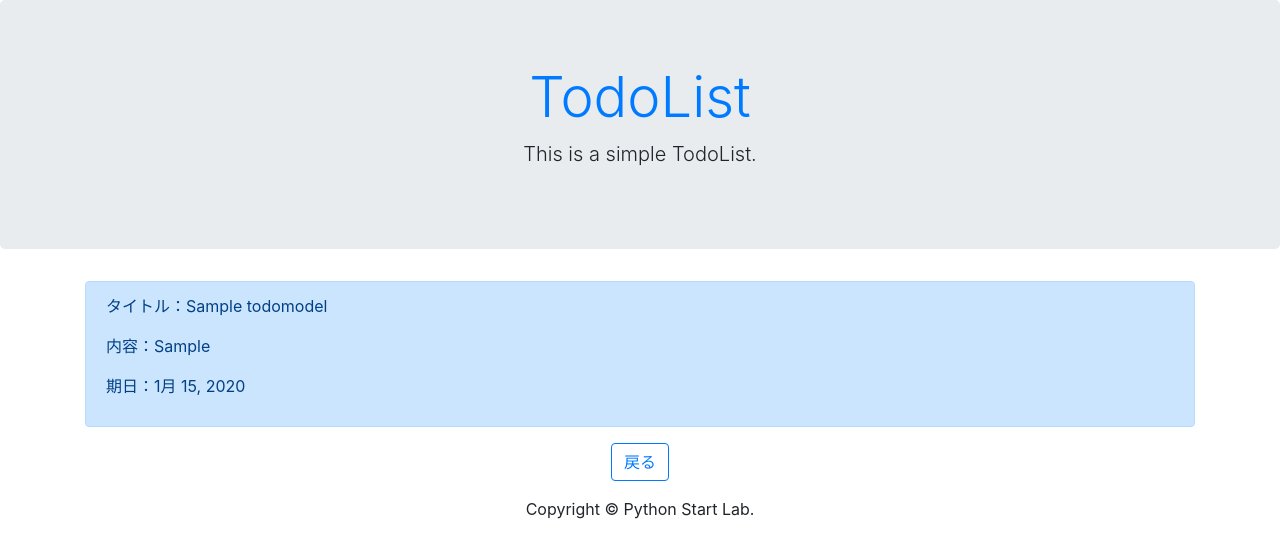
After one commit to tahara3181/simple_todo, a Django app: page /detail/1 in a window 1280 px wide. The commit adds this page. Shown: the top 558 px of the page. Run offline with Django 3.2, Linux system fonts and the light colour scheme; tables that the repository leaves empty hold one stand-in row (values such as "Sample post"); some libraries are stand-ins or nearby versions.

Commit message:
dtail page

```diff
--- /dev/null
+++ b/templates/detail.html
@@ -0,0 +1,13 @@
+{% extends 'base.html' %} {% block header %}
+<div class="jumbotron text-center">
+    <h1 class="display-4"><a href="{% url 'list' %}">TodoList</a></h1>
+    <p class="lead">This is a simple TodoList.</p>
+</div>
+{% endblock header %} {% block content %}
+<div class="alert alert-primary" role="alert">
+    <p><span>タイトル：</span>{{ object.title }}</p>
+    <p><span>内容：</span>{{ object.memo }}</p>
+    <p><span>期日：</span>{{ object.duedate }}</p>
+</div>
+<p class="text-center"><a class="btn btn-outline-primary" href="{% url 'list' %}" role="button">戻る</a></p>
+{% endblock content %}
--- a/templates/index.html
+++ b/templates/index.html
@@ -9,7 +9,7 @@
         <p>{{ item.title }}</p>
         <p>期日：{{ item.duedate }}</p>
         <p>
-            <a class="btn btn-primary btn-sm" href="" role="button">詳細</a>
+            <a class="btn btn-primary btn-sm" href="{% url 'detail' item.pk %}" role="button">詳細</a>
             <a class="btn btn-success btn-sm" href="" role="button">編集</a>
             <a class="btn btn-danger btn-sm" href="" role="button">削除</a>
         </p>
--- a/todo/urls.py
+++ b/todo/urls.py
@@ -1,8 +1,8 @@
 from django.urls import path
-from .views import TodoList
+from .views import TodoList, TodoDetail
 
 
 urlpatterns = [
     path('', TodoList.as_view(), name='list'),
-
+    path('detail/<int:pk>', TodoDetail.as_view(), name='detail'),
 ]
--- a/todo/views.py
+++ b/todo/views.py
@@ -1,6 +1,6 @@
 from django.shortcuts import render, redirect
 from django.db import IntegrityError
-from django.views.generic import ListView
+from django.views.generic import ListView, DetailView
 from .models import TodoModel
 from django.http import HttpResponse
 
@@ -8,3 +8,8 @@ from django.http import HttpResponse
 class TodoList(ListView):
     template_name = 'index.html'
     model = TodoModel
+
+
+class TodoDetail(DetailView):
+    template_name = 'detail.html'
+    model = TodoModel
```
Also changed, not shown: README.md.
